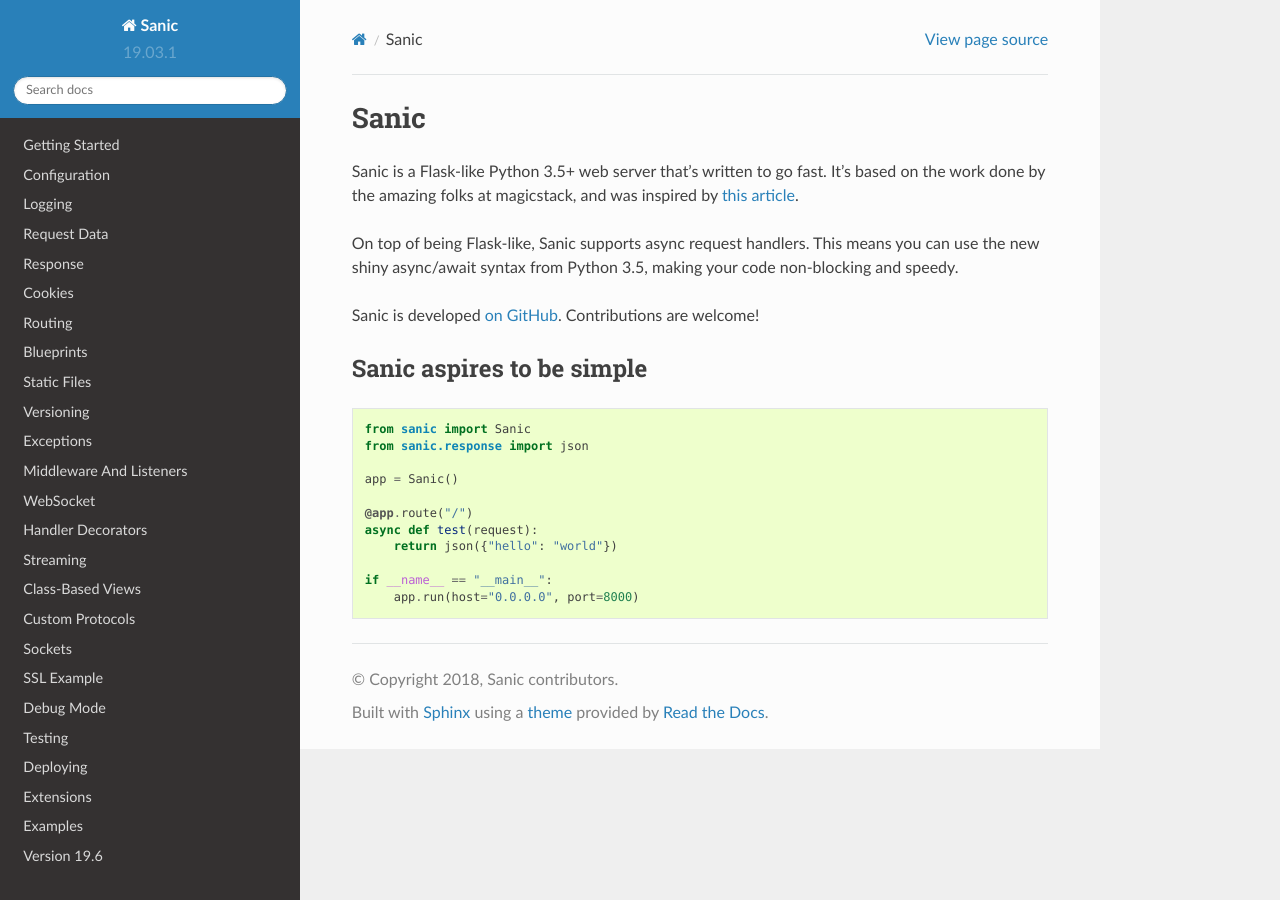
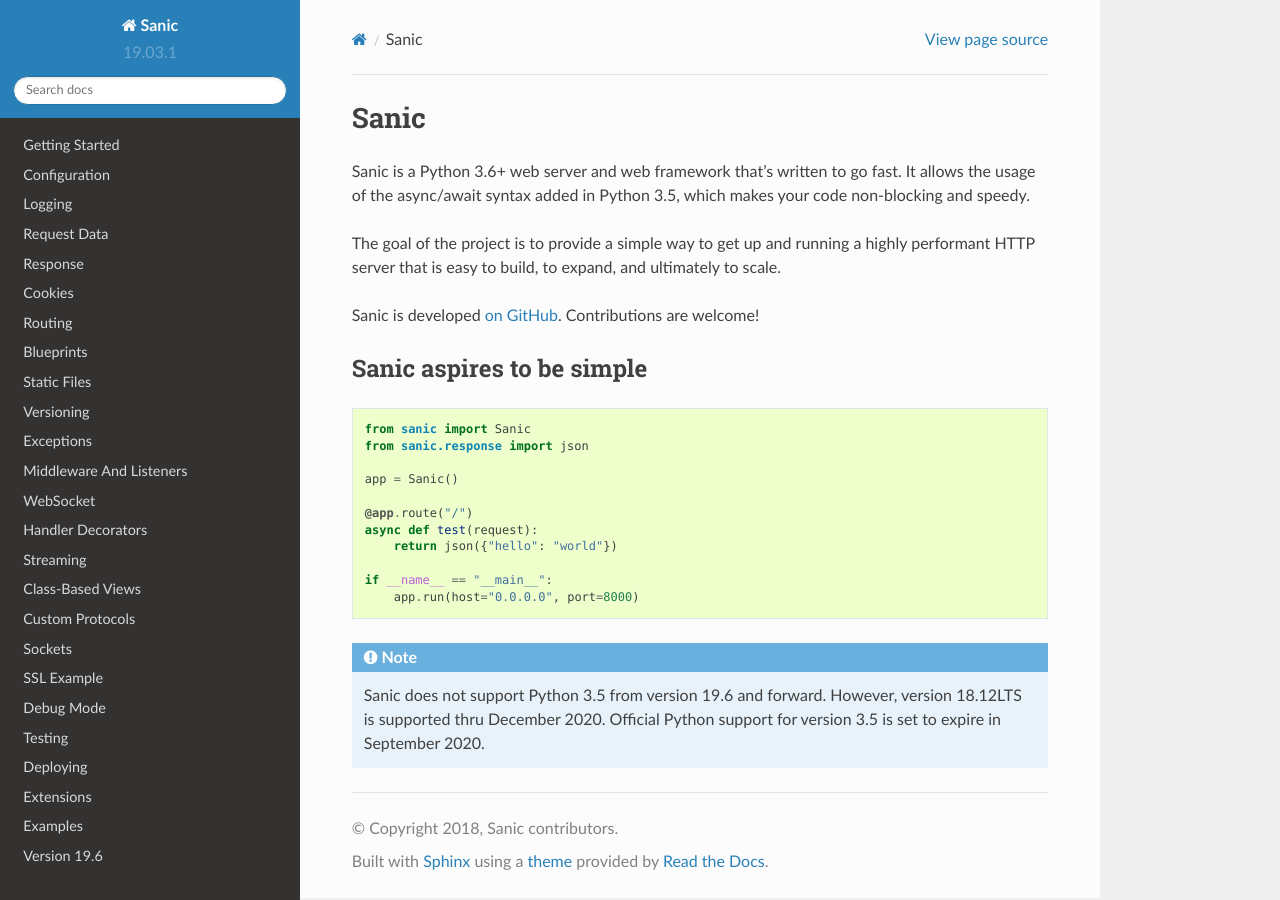
Before and after one commit to sanic-org/sanic, a Sphinx documentation site: the page built from docs/sanic/index.rst, in a window 1280 px wide. Built offline with Sphinx 7.4.7 and the Read the Docs theme 2.0.0, drawn with Linux system fonts in a browser that asks for light colours.

Commit message:
Remove Python 3.5 references in docs

```diff
--- a/docs/sanic/index.rst
+++ b/docs/sanic/index.rst
@@ -1,9 +1,9 @@
 Sanic
 =================================
 
-Sanic is a Flask-like Python 3.5+ web server that's written to go fast.  It's based on the work done by the amazing folks at magicstack, and was inspired by `this article <https://magic.io/blog/uvloop-blazing-fast-python-networking/>`_.
+Sanic is a Python 3.6+ web server and web framework that's written to go fast. It allows the usage of the async/await syntax added in Python 3.5, which makes your code non-blocking and speedy.
 
-On top of being Flask-like, Sanic supports async request handlers.  This means you can use the new shiny async/await syntax from Python 3.5, making your code non-blocking and speedy.
+The goal of the project is to provide a simple way to get up and running a highly performant HTTP server that is easy to build, to expand, and ultimately to scale.
 
 Sanic is developed `on GitHub <https://github.com/channelcat/sanic/>`_. Contributions are welcome!
 
@@ -23,3 +23,7 @@
 
     if __name__ == "__main__":
         app.run(host="0.0.0.0", port=8000)
+
+.. note::
+
+    Sanic does not support Python 3.5 from version 19.6 and forward. However, version 18.12LTS is supported thru December 2020. Official Python support for version 3.5 is set to expire in September 2020.
```
Also changed, not shown: docs/sanic/getting_started.md (+1 -1 lines).
